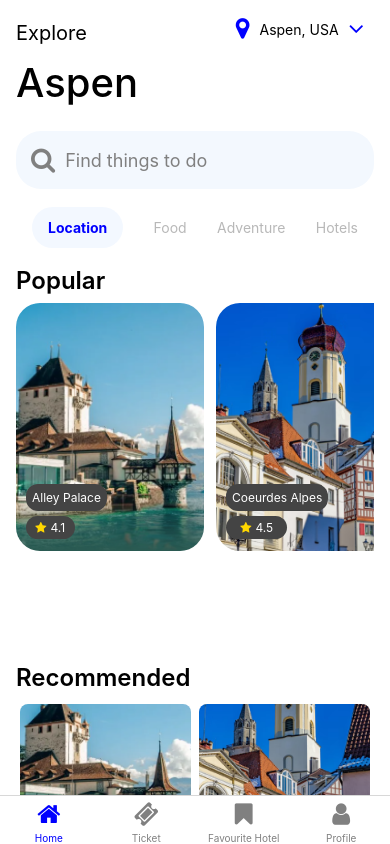
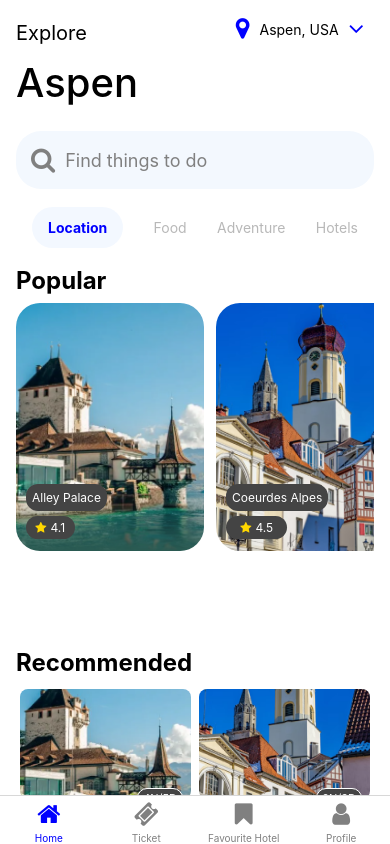
Before and after one commit to Saqibb786/Aspen, a React Native app: screen /BottomTabNavigator in a window 390 px wide. Built offline with nearby package versions, Linux system fonts and the light colour scheme.

Commit message:
Minor fixes

```diff
--- a/src/screens/home/Home.js
+++ b/src/screens/home/Home.js
@@ -87,9 +87,9 @@ const HomeScreen = ({ navigation }) => {
             <Text
               style={{
                 fontSize: 24,
-                fontWeight: "600",
+                fontWeight: "700",
                 marginBottom: 8,
-                marginTop: 50,
+                marginTop: 40,
               }}
             >
               Recommended
@@ -143,7 +143,7 @@ const styles = StyleSheet.create({
   },
   sectionTitle: {
     fontSize: 24,
-    fontWeight: "600",
+    fontWeight: "700",
     marginBottom: 8,
   },
 });
```
